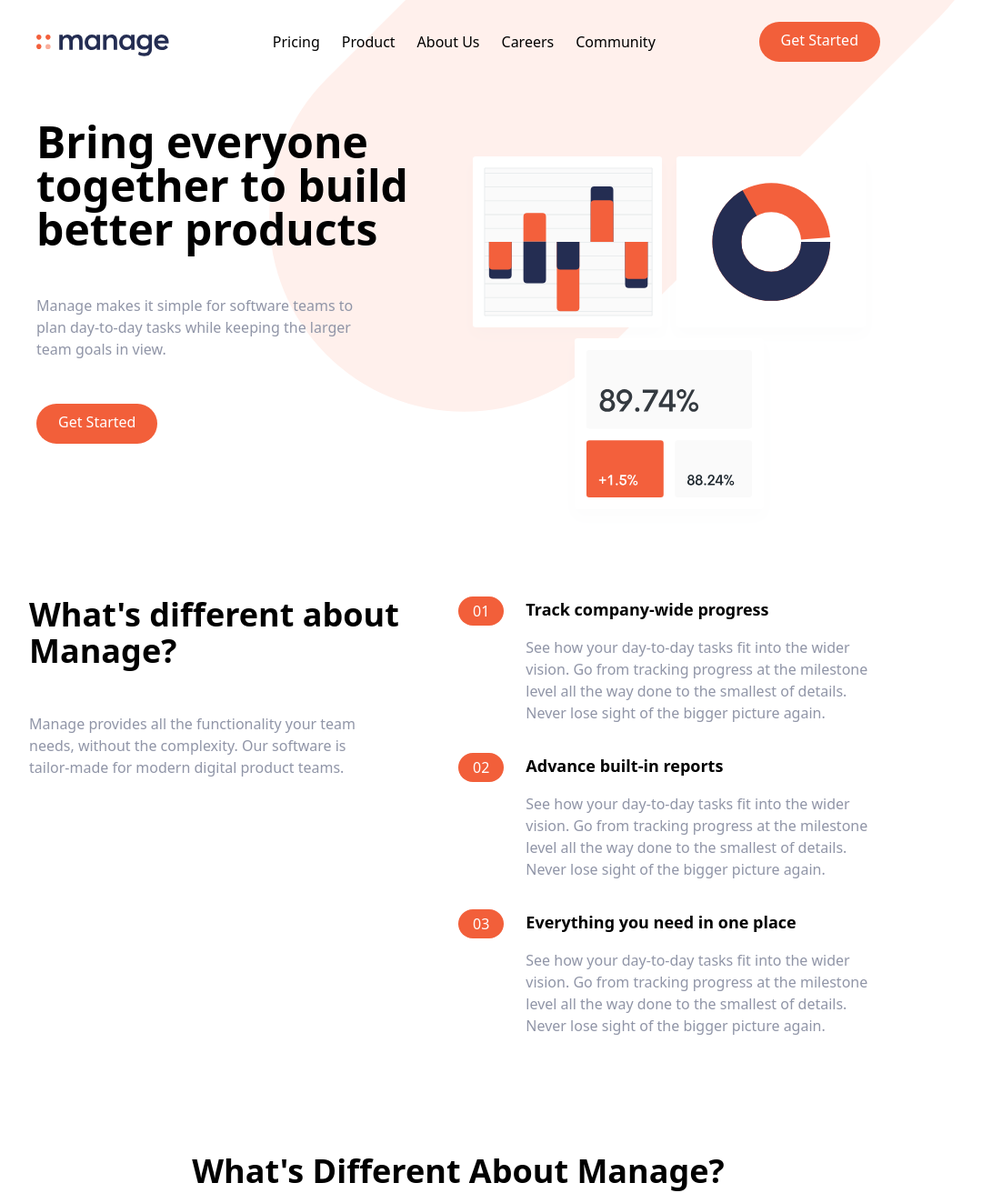
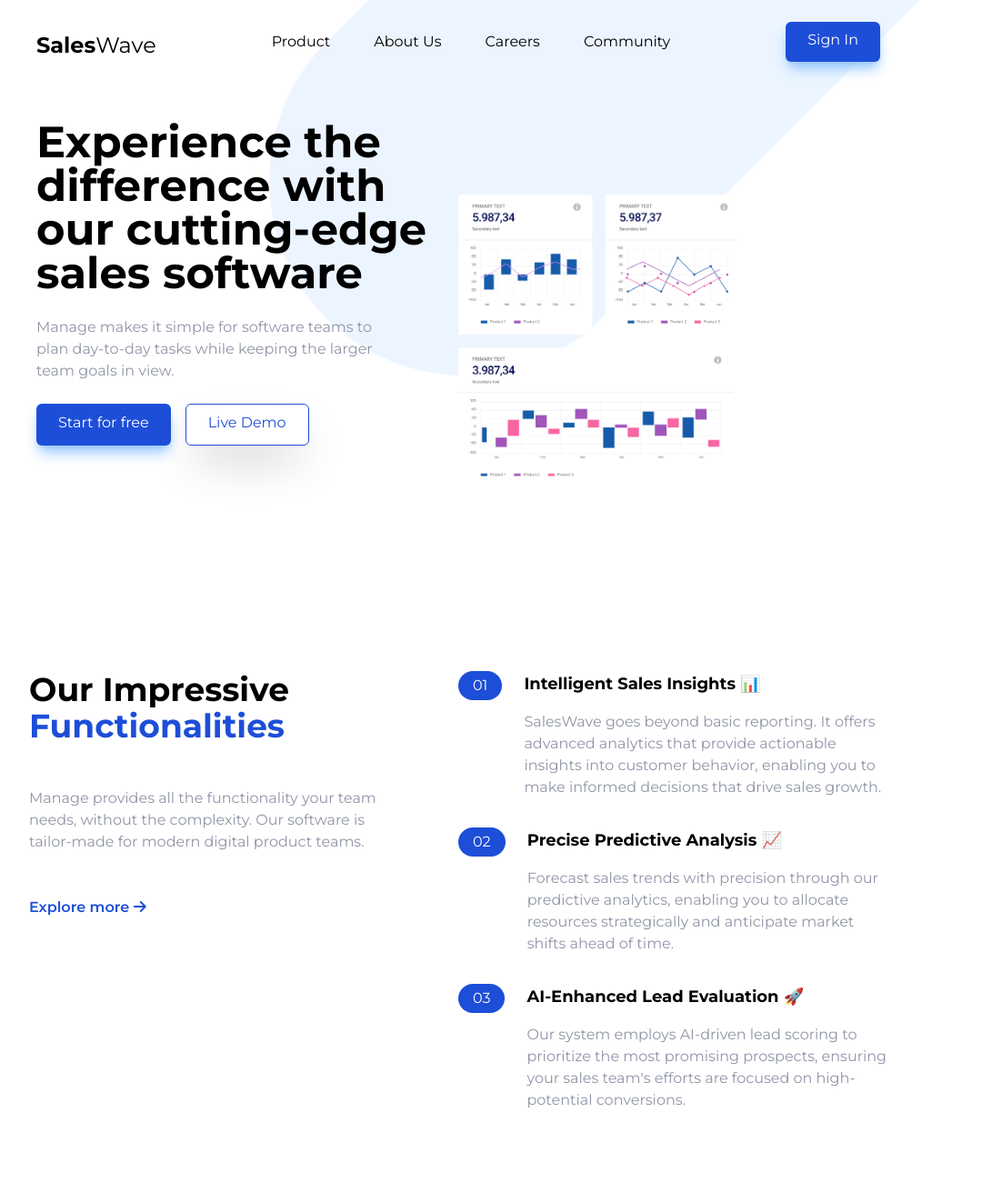
Before and after one commit to roziannn/manage-landing-page, a website: page index.html in a window 1280 px wide. Shown: the top 1312 px of the page at 91% size, without its empty margins (136-1216 px from the left). Drawn offline with Linux system fonts and the light colour scheme.

Commit message:
changes color and some content

```diff
--- a/index.html
+++ b/index.html
@@ -1,30 +1,36 @@
 <!DOCTYPE html>
-<html lang="en">
+<html lang="en" class="scroll-smooth">
   <head>
     <meta charset="UTF-8" />
     <meta name="viewport" content="width=device-width, initial-scale=1.0" />
+    <link rel="preconnect" href="https://fonts.googleapis.com" />
+    <link rel="preconnect" href="https://fonts.gstatic.com" crossorigin />
+    <link href="https://fonts.googleapis.com/css2?family=Montserrat:wght@100;200;300;400;500;600;700&display=swap" rel="stylesheet" />
+
+    <link rel="stylesheet" href="https://cdnjs.cloudflare.com/ajax/libs/font-awesome/6.4.2/css/all.min.css">
     <link rel="stylesheet" href="css/main.css" />
     <title>Manage Landing Page</title>
   </head>
-  <body>
+  <body class="font-montserrat">
     <!-- Navbar -->
     <nav class="relative container mx-auto p-6">
       <!-- Flex container -->
       <div class="flex items-center justify-between">
         <!-- Logo -->
         <div class="pt-2">
-          <img src="img/logo.svg" alt="" />
+          <!-- <img src="img/logo.svg" alt="" /> -->
+          <a href="#" class="text-2xl"><span class="font-bold">Sales</span>Wave</a>
         </div>
         <!-- Menu Item -->
-        <div class="hidden space-x-6 md:flex">
-          <a href="#" class="hover:text-darkGrayishBlue">Pricing</a>
-          <a href="#" class="hover:text-darkGrayishBlue">Product</a>
+        <div class="hidden space-x-12 md:flex">
+          <!-- <a href="#" class="hover:text-darkGrayishBlue">Pricing</a> -->
+          <a href="#products" class="hover:text-darkGrayishBlue">Product</a>
           <a href="#" class="hover:text-darkGrayishBlue">About Us</a>
           <a href="#" class="hover:text-darkGrayishBlue">Careers</a>
           <a href="#" class="hover:text-darkGrayishBlue">Community</a>
         </div>
-        <!-- Button -->
-        <a href="#" class="hidden p-3 px-6 pt-2 text-white bg-brightRed rounded-full baseline hover:bg-brightRedLight md:block">Get Started</a>
+        <button class="hidden btn btn-primary md:block">Sign In</button>
+
         <!-- Hamburger Icon -->
         <button id="menu-btn" class="block hamburger md:hidden focus:outline-none">
           <span class="hamburger-top"></span>
@@ -44,33 +50,38 @@
       </div>
     </nav>
 
+
+
     <!-- Hero Section -->
     <section id="hero">
       <!-- Flex Container -->
       <div class="container flex flex-col-reverse items-center px-6 mx-auto mt-10 space-y-0 md:space-y-0 md:flex-row">
         <!-- Left Item -->
-        <div class="flex flex-col mb-32 space-y-12 md:w-1/2">
-          <h1 class="max-w-md text-4xl font-bold text-center md:text-5xl md:text-left">Bring everyone together to build better products</h1>
+        <div class="flex flex-col mb-32 space-y-6 md:w-1/2">
+          <h1 class="max-w-lg text-4xl font-bold text-center md:text-5xl md:text-left">Experience the difference with our cutting-edge sales software</h1>
           <p class="max-w-sm text-center text-darkGrayishBlue md:text-left">Manage makes it simple for software teams to plan day-to-day tasks while keeping the larger team goals in view.</p>
-          <div class="flex justify-center md:justify-start">
-            <a href="#" class="p-3 px-6 pt-2 text-white bg-brightRed rounded-full baseline hover:bg-brightRedLight">Get Started</a>
+          <div class="flex justify-center space-x-4 md:justify-start">
+            <!-- <a href="#" class="p-3 px-6 pt-2 text-white bg-brightRed rounded-full baseline hover:bg-brightRedLight">Get Started</a> -->
+            <button class="btn btn-primary">Start for free</button>
+            <button class="btn btn-secondary md:block">Live Demo</button>
           </div>
         </div>
         <!-- Image -->
-        <div class="md:w-1/2">
-          <img src="img/illustration-intro.svg" alt="" />
+        <div class="md:w-1/3">
+          <img src="img/static.png" alt="" />
         </div>
       </div>
     </section>
 
     <!-- Features Section -->
-    <section id="features">
+    <section id="products" class="py-20">
       <!-- Flex Container -->
       <div class="container flex flex-col px-4 mx-auto mt-10 space-y-12 md:space-y-0 md:flex-row">
         <!-- What's Different -->
         <div class="flex flex-col space-y-12 md:w-1/2">
-          <h2 class="max-w-md text-4xl font-bold text-center md:text-left">What's different about Manage?</h2>
+          <h2 class="max-w-md text-4xl font-bold text-center md:text-left">Our Impressive <span class="text-brightRed">Functionalities</span></h2>
           <p class="max-w-sm text-center text-darkGrayishBlue md:text-left">Manage provides all the functionality your team needs, without the complexity. Our software is tailor-made for modern digital product teams.</p>
+          <a href="#" class="font-semibold text-brightRed">Explore more <i class="fa-solid fa-arrow-right"></i></a>
         </div>
         <!-- Numbered List -->
         <div class="flex flex-col space-y-8 md:w-1/2">
@@ -80,13 +91,13 @@
             <div class="rounded-l-full bg-brightRedSuperLight md:bg-transparent">
               <div class="flex items-center space-x-2">
                 <div class="px-4 py-2 text-white rounded-full md:py-1 bg-brightRed">01</div>
-                <h3 class="text-base font-bold md:mb-4 md:hidden">Track company-wide progress</h3>
+                <h3 class="text-base font-bold md:mb-4 md:hidden">Intelligent Sales Insights 📊</h3>
               </div>
             </div>
             <div class="">
-              <h3 class="hidden mb-4 text-lg font-bold md:block">Track company-wide progress</h3>
+              <h3 class="hidden mb-4 text-lg font-bold md:block">Intelligent Sales Insights 📊</h3>
               <p class="text-darkGrayishBlue">
-                See how your day-to-day tasks fit into the wider vision. Go from tracking progress at the milestone level all the way done to the smallest of details. Never lose sight of the bigger picture again.
+                SalesWave goes beyond basic reporting. It offers advanced analytics that provide actionable insights into customer behavior, enabling you to make informed decisions that drive sales growth.
               </p>
             </div>
           </div>
@@ -96,13 +107,13 @@
             <div class="rounded-l-full bg-brightRedSuperLight md:bg-transparent">
               <div class="flex items-center space-x-2">
                 <div class="px-4 py-2 text-white rounded-full md:py-1 bg-brightRed">02</div>
-                <h3 class="text-base font-bold md:mb-4 md:hidden">Advance built-in reports</h3>
+                <h3 class="text-base font-bold md:mb-4 md:hidden">Precise Predictive Analysis 📈</h3>
               </div>
             </div>
             <div class="">
-              <h3 class="hidden mb-4 text-lg font-bold md:block">Advance built-in reports</h3>
+              <h3 class="hidden mb-4 text-lg font-bold md:block">Precise Predictive Analysis 📈</h3>
               <p class="text-darkGrayishBlue">
-                See how your day-to-day tasks fit into the wider vision. Go from tracking progress at the milestone level all the way done to the smallest of details. Never lose sight of the bigger picture again.
+                Forecast sales trends with precision through our predictive analytics, enabling you to allocate resources strategically and anticipate market shifts ahead of time.
               </p>
             </div>
           </div>
@@ -112,13 +123,13 @@
             <div class="rounded-l-full bg-brightRedSuperLight md:bg-transparent">
               <div class="flex items-center space-x-2">
                 <div class="px-4 py-2 text-white rounded-full md:py-1 bg-brightRed">03</div>
-                <h3 class="text-base font-bold md:mb-4 md:hidden">Everything you need in one place</h3>
+                <h3 class="text-base font-bold md:mb-4 md:hidden">AI-Enhanced Lead Evaluation 🚀</h3>
               </div>
             </div>
             <div class="">
-              <h3 class="hidden mb-4 text-lg font-bold md:block">Everything you need in one place</h3>
+              <h3 class="hidden mb-4 text-lg font-bold md:block">AI-Enhanced Lead Evaluation 🚀</h3>
               <p class="text-darkGrayishBlue">
-                See how your day-to-day tasks fit into the wider vision. Go from tracking progress at the milestone level all the way done to the smallest of details. Never lose sight of the bigger picture again.
+                Our system employs AI-driven lead scoring to prioritize the most promising prospects, ensuring your sales team's efforts are focused on high-potential conversions.
               </p>
             </div>
           </div>
@@ -227,7 +238,7 @@
           <form>
             <div class="flex space-x-3">
               <input type="text" class="flex-1 px-4 rounded-full focus:outline-none" placeholder="Updated in your inbox" />
-              <button class="px-6 py-2 text-white rounded-full bg-brightRed hover:bg-brightRedLight focus:outline-none">Go</button>
+              <button class="px-6 py-2 text-white rounded-full bg-brightRed hover:bg-brightRedLight focus:outline-none">Subscribe</button>
             </div>
           </form>
           <div class="hidden text-white md:block">Copyright &copy; 2023, All Rights Reserved</div>
--- a/tailwind.config.js
+++ b/tailwind.config.js
@@ -9,9 +9,12 @@
       xl: '1440px'
     },
     extend: {
+      fontFamily:{
+        montserrat: ['Montserrat']
+      },
       colors: {
-        brightRed: 'hsl(12, 88%, 59%)',
-        brightRedLight: 'hsl(12, 88%, 69%)',
+        brightRed: '#1d4ed8',
+        brightRedLight: '#60a5fa',
         brightRedSuperLight: 'hsl(12, 88%, 95%)',
         darkBlue: 'hsl(228, 39%, 23%)',
         darkGrayishBlue: 'hsl(227, 12%, 61%)',
```
Also changed, not shown: css/main.css, img/bg-tablet-pattern-blue.png (added), img/static.png (added).
